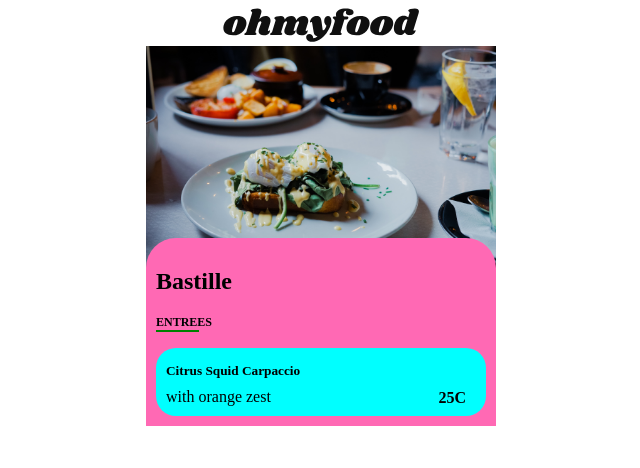
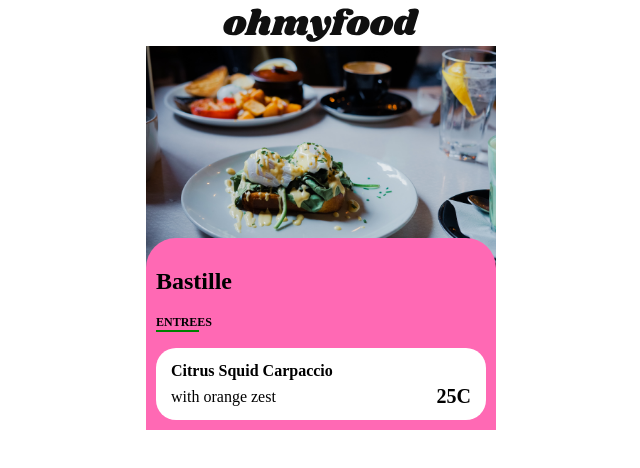
Before and after one commit to mplorex/pp3pages, a plain HTML site: page index.html in a window 1280 px wide. Shown: the whole page, without its empty margins (319-959 px from the left). Drawn offline with Linux system fonts and the light colour scheme.

Commit message:
file restructuring

```diff
--- a/index.html
+++ b/index.html
@@ -20,11 +20,19 @@
         <div class="menu">
             <h2> Bastille </h2>
             <h4> ENTREES </h4>
-            <div class="menu__btn">
-                <h5> Citrus Squid Carpaccio</h5>
-                <p> with orange zest</p>
-                <div class="menu__btn-price">
-                    <b> <P> 25C </P></b>
+
+            <div class="menu__btns">
+                <div class="menu__btn">
+                    <h5> Citrus Squid Carpaccio</h5>
+                    <div class="menu__btn-bottom">
+                        <p> with orange zest</p>
+                        <div class="menu__btn-price">
+                            <b> 25C </b>
+                        </div>
+                    </div>
+                    <div class="menu__btn-icon">
+                        <img src="./logo/checked.svg">
+                    </div>
                 </div>
             </div>
         </div>
--- a/main.scss
+++ b/main.scss
@@ -1,33 +1,9 @@
-.ctn {
-    display: flex;
-    flex-flow: column;
-    align-items: center;
-}
-.image {
-    img {
-    width: 350px;
-    }
-}
-.menu {
-    background-color: hotpink;
-    border-radius: 30px 30px 0px 0px;
-    margin-top: -45px;
-    width: 330px;
-    padding: 10px;
-    h4 {
-        font-size: 12px;
-        border-bottom: 2px solid green;
-        width: 43px;
-    }
-    &__btn {
-        padding: .1px 0px .1px 10px;
-        line-height: .2;
-        background-color: aqua;
-        border-radius: 20px;
-        &-price {
-            text-align: right;
-            padding: 0px 20px 0px 0px;
-            margin: -18px 0px 0px 0px;
-        }
-    }
-}
+@import './sass/abstracts/mixins';
+
+@import './sass/abstracts/variables';
+
+@import './sass/base/container';
+
+@import './sass/base/images';
+
+@import './sass/base/menu';
--- /dev/null
+++ b/sass/abstracts/_mixins.scss
@@ -0,0 +1,26 @@
+@mixin flexbox() {
+    display: -webkit-box;
+    display: -moz-box;
+    display: -ms-flexbox;
+    display: -webkit-flex;
+    display: flex ;
+}
+@mixin align-items($align) {
+    -webkit-align-items: $align;
+    -moz-align-items: $align;
+    -ms-align-items: $align;
+    -ms-flex-align: $align;
+    align-items: $align;
+}
+@mixin transition($transition...) {
+    -moz-transition:    $transition;
+    -o-transition:      $transition;
+    -webkit-transition: $transition;
+    transition:         $transition;
+}
+@mixin rotate($deg...){
+    -moz-transform:    rotate($deg);
+    -o-transform:      rotate($deg);
+    -webkit-transform: rotate($deg);
+    transform:         rotate($deg);
+}
--- /dev/null
+++ b/sass/abstracts/_variables.scss
@@ -0,0 +1,3 @@
+$white : #fff;
+$primary : #62d4d2;
+$dark : #000;
--- /dev/null
+++ b/sass/base/_container.scss
@@ -0,0 +1,5 @@
+.ctn {
+    display: flex;
+    flex-flow: column;
+    align-items: center;
+}
--- /dev/null
+++ b/sass/base/_images.scss
@@ -0,0 +1,5 @@
+.image {
+    img {
+    width: 350px;
+    }
+}
--- /dev/null
+++ b/sass/base/_menu.scss
@@ -0,0 +1,83 @@
+.menu {
+    background-color: hotpink;
+    border-radius: 30px 30px 0px 0px;
+    margin-top: -45px;
+    width: 330px;
+    padding: 10px;
+    h4 {
+        font-size: 12px;
+        border-bottom: 2px solid green;
+        width: 43px;
+    }
+    &__btns {
+        display: block;
+        width: 100%;
+    }
+    &__btn {
+        @include transition(all 0.4s ease);
+        text-decoration: none !important;
+        background-color: $white;
+        padding: 14px 15px 12px;
+        border-radius: 20px;
+        position: relative;
+        overflow: hidden;
+        cursor: pointer;
+        display: block;
+
+        &:hover {
+            padding-right: 65px;
+
+            .menu__btn-icon {
+                right: 0;
+
+                img {
+                    @include rotate(0deg)
+                }
+            }
+        }
+
+        &-price {
+            text-align: right;
+            margin-left: auto;
+            font-size: 20px;
+        }
+
+        h5 {
+            margin: 0px 0px 5px;
+            font-size: 16px;
+        }
+
+        &-icon {
+            @include flexbox();
+            @include transition (all 0.4s ease);
+            border-radius:  0 20px 2px 0;
+            background-color: $primary;
+            position: absolute;
+            height: 100%;
+            right: -60px;
+            width: 55px;
+            top: 0;
+
+            img {
+                @include transition(all 0.6s ease);
+                @include rotate (-180deg);
+                margin: auto;
+                width: 24px;
+            }
+        }
+
+        &-bottom {
+            @include flexbox();
+            @include align-items(center);
+
+            p {
+                margin: 0;
+                width: 100%;
+                overflow: hidden;
+                padding-right: 5px;
+                white-space: nowrap;
+                text-overflow: ellipsis;
+            }
+        }
+    }
+}
```
Also changed, not shown: logo/checked.svg (added), main.css, 1 other file.
